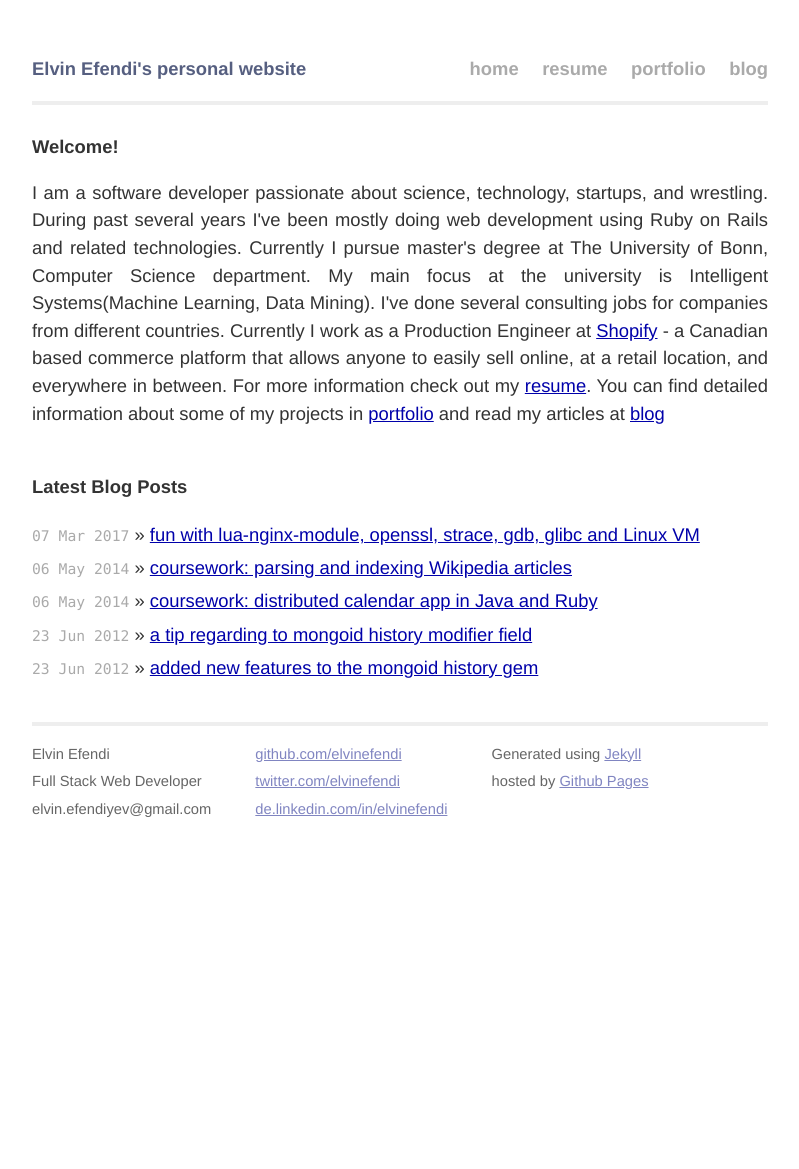
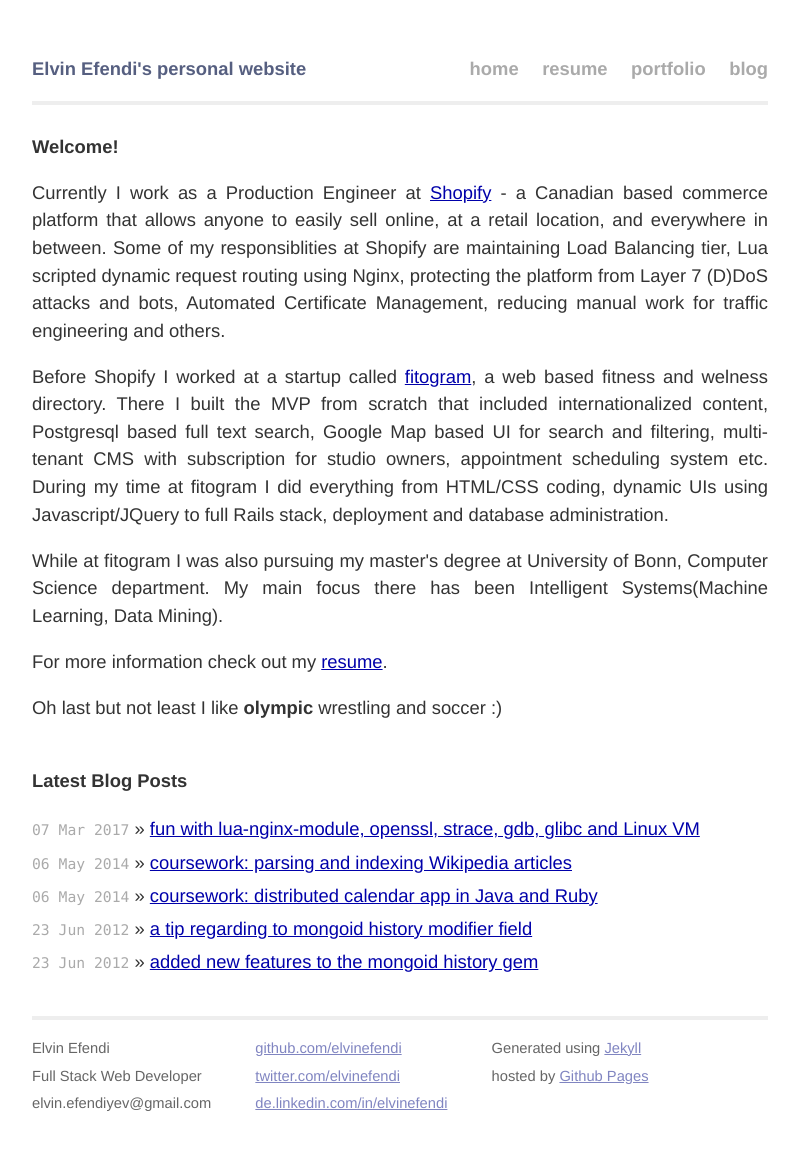
Before and after one commit to ElvinEfendi/elvinefendi.github.io, a Jekyll site: the page built from index.html, in a window 1280 px wide. Shown: the whole page, without its empty margins (240-1039 px from the left). Built offline with Jekyll 4.4.1, drawn with Linux system fonts in a browser that asks for light colours; before the commit the page ends 900 px from its top, so only the background shows below that.

Commit message:
updated bio

```diff
--- a/index.html
+++ b/index.html
@@ -6,15 +6,27 @@
 <div id="home">
   <h1>Welcome!</h1>
   <p>
-    I am a software developer passionate about science, technology, startups, and wrestling.
-    During past several years I've been mostly doing web development using Ruby on Rails and related technologies.
-    Currently I pursue master's degree at The University of Bonn, Computer Science department. My main focus at
-    the university is Intelligent Systems(Machine Learning, Data Mining). I've done several consulting jobs for companies
-    from different countries. Currently I work as a Production Engineer at <a href="http://www.shopify.com" target="_blank">Shopify</a>
+    Currently I work as a Production Engineer at <a href="http://www.shopify.com" target="_blank">Shopify</a>
     - a Canadian based commerce platform that allows anyone to easily sell online, at a retail location, and everywhere in between.
-    For more information check out my <a href="/resume.html">resume</a>. You can find
-    detailed information about some of my projects in <a href="/portfolio.html">portfolio</a> and read my articles at
-    <a href="/blog.html">blog</a>
+    Some of my responsiblities at Shopify are maintaining Load Balancing tier, Lua scripted dynamic request routing using Nginx, protecting the
+    platform from Layer 7 (D)DoS attacks and bots, Automated Certificate Management, reducing manual work for traffic engineering and others.
+  </p>
+  <p>
+    Before Shopify I worked at a startup called <a href="https://www.fitogram.de" target="_blank">fitogram</a>, a web based fitness and welness directory.
+    There I built the MVP from scratch that included internationalized content, Postgresql based full text search, Google Map based UI for search and
+    filtering, multi-tenant CMS with subscription for studio owners, appointment scheduling system etc.
+    During my time at fitogram I did everything from HTML/CSS coding, dynamic UIs using Javascript/JQuery to full Rails stack,
+    deployment and database administration.
+  </p>
+  <p>
+    While at fitogram I was also pursuing my master's degree at University of Bonn, Computer Science department. My main focus there has been
+    Intelligent Systems(Machine Learning, Data Mining).
+  </p>
+  <p>
+    For more information check out my <a href="/resume.html">resume</a>.
+  </p>
+  <p>
+    Oh last but not least I like <strong>olympic</strong> wrestling and soccer :)
   </p>
   <br />
   <h1>Latest Blog Posts</h1>
```
